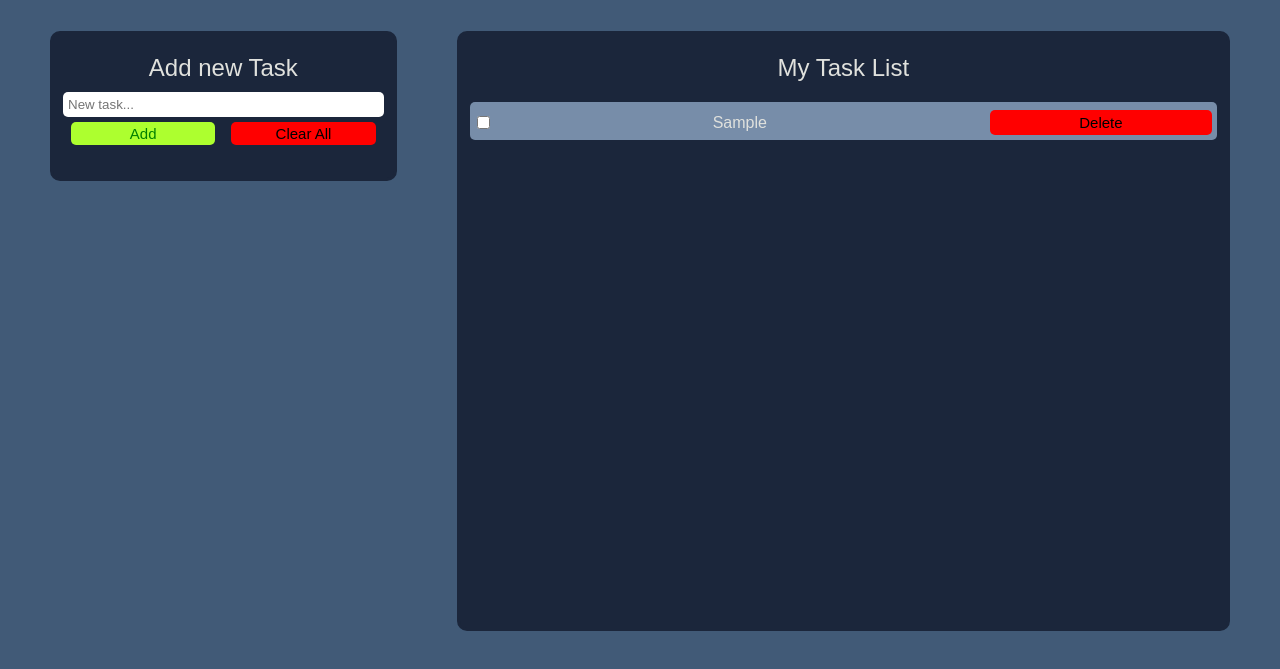
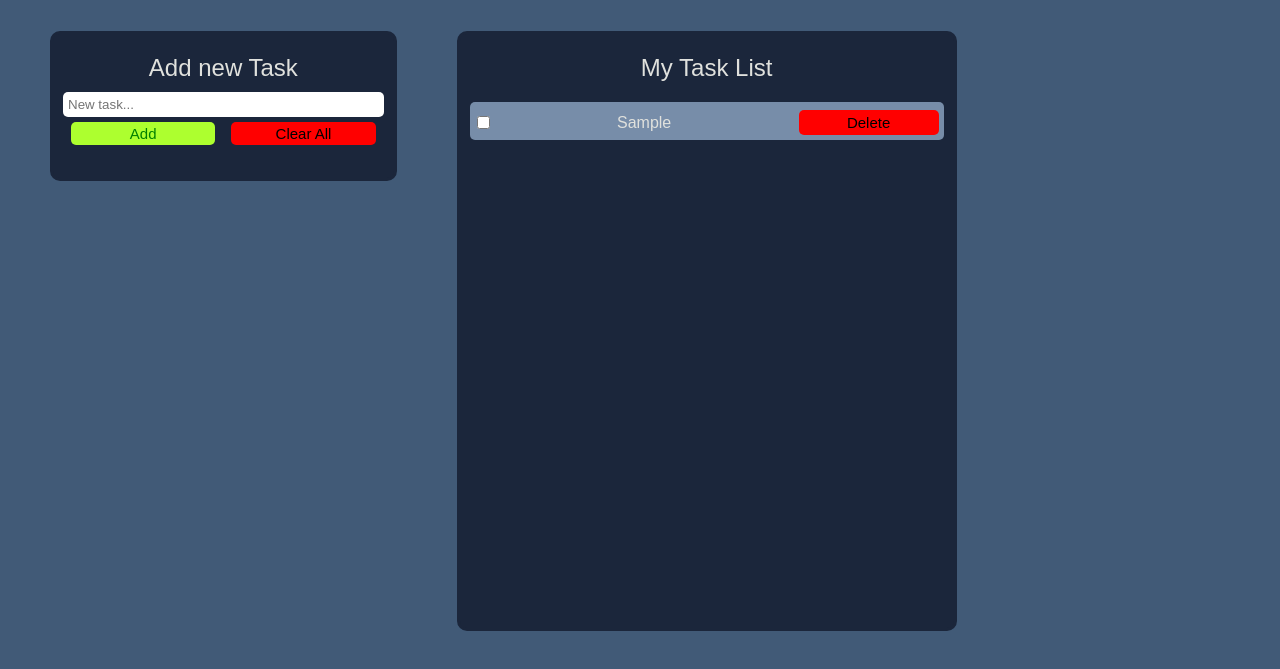
Before and after one commit to SonyMeng/Interactive-to-do-list, a plain HTML site: page index.html in a window 1280 px wide. Both pictures are taken after typing "Sample" into the empty fields and a click on the button "Add". Shown: the part 99-768 px from the top of the page. Drawn offline with Linux system fonts and the light colour scheme.

Commit message:
fixed style and js

```diff
--- a/script.js
+++ b/script.js
@@ -4,48 +4,71 @@
 //checkbox makes text style line-through or none
 //delete btn
 //clear all btn
+document.addEventListener("DOMContentLoaded", function () {
+  const taskInputId = "newTask";
+  const taskListId = "myList";
+  const clearAllButtonId = "clearAllButton";
+  const addTaskButtonId = "addTaskButton";
+
+  function getTaskValue() {
+    const taskInput = document.getElementById(taskInputId);
+    const taskValue = taskInput.value.trim();
+    taskInput.value = "";
+    return taskValue;
+  }
+
+  function createSpan(value) {
+    const spanElement = document.createElement("span");
+    spanElement.className = "task-text";
+    spanElement.innerText = value;
+    return spanElement;
+  }
+
+  function createCheckBox() {
+    const checkBox = document.createElement("input");
+    checkBox.type = "checkbox";
+    checkBox.className = "checkBox";
+    return checkBox;
+  }
+
+  function createDeleteButton(listItem) {
+    const deleteButton = document.createElement("button");
+    deleteButton.innerText = "Delete";
+    deleteButton.classList.add("deleteButton");
+    const taskList = document.getElementById(taskListId);
+    deleteButton.addEventListener("click", () => {
+      taskList.removeChild(listItem);
+    });
+    return deleteButton;
+  }
 
   function addTask() {
-  let taskValue = document.getElementById("newTask");
-  taskValue = taskValue.value.trim();
+    const taskValue = getTaskValue();
+    if (!taskValue) return;
 
-  if (taskValue == "") return;
-
-  let taskList = document.getElementById("myList");
-  let taskListItem = document.createElement("li");
-  taskListItem.classList.add("task-item");
-
-  let spanElement = document.createElement("span");
-  spanElement.classList.add("task-text");
-  spanElement.innerText = taskValue;
-
-  let checkBox = document.createElement("input");
-  checkBox.type = "checkbox";
-  checkBox.classList.add("checkBox");
+    const taskList = document.getElementById(taskListId);
+    const taskListItem = document.createElement("li");
+    taskListItem.className = "task-item";
+    const spanElement = createSpan(taskValue);
+    const deleteButton = createDeleteButton(taskListItem);
+    const checkBox = createCheckBox();
     checkBox.addEventListener("change", function () {
       spanElement.style.textDecoration = checkBox.checked
         ? "line-through"
         : "none";
     });
-
-  let deleteButton = document.createElement("button");
-  deleteButton.innerText = "Delete";
-  deleteButton.classList.add("deleteButton");
-  deleteButton.addEventListener("click", () => {
-    taskList.removeChild(taskListItem);
-  });
-
     taskListItem.appendChild(checkBox);
     taskListItem.appendChild(spanElement);
     taskListItem.appendChild(deleteButton);
 
     taskList.appendChild(taskListItem);
-  document.getElementById("newTask").value = "";
   }
+
   function clearAll() {
-  const taskList = document.getElementById("myList");
+    const taskList = document.getElementById(taskListId);
     taskList.innerHTML = "";
   }
 
-document.getElementById("clearAllButton").onclick = clearAll;
-document.getElementById("addTaskButton").onclick = addTask;
+  document.getElementById(clearAllButtonId).onclick = clearAll;
+  document.getElementById(addTaskButtonId).onclick = addTask;
+});
--- a/styles.css
+++ b/styles.css
@@ -43,9 +43,11 @@ h1 {
 }
 
 .taskListArea {
+  max-width: 500px;
   margin: 30px 50px 30px 30px;
   height: 600px;
 }
+
 
 #inputAreaTitle,
 #taskListAreaTitle {
@@ -107,6 +109,7 @@ h1 {
   display: flex;
   justify-content: space-between;
   line-height: 25px;
+  word-wrap: break-word;
 }
 
 .deleteButton {
```
Lines whose indentation alone changed are shown as unchanged.
